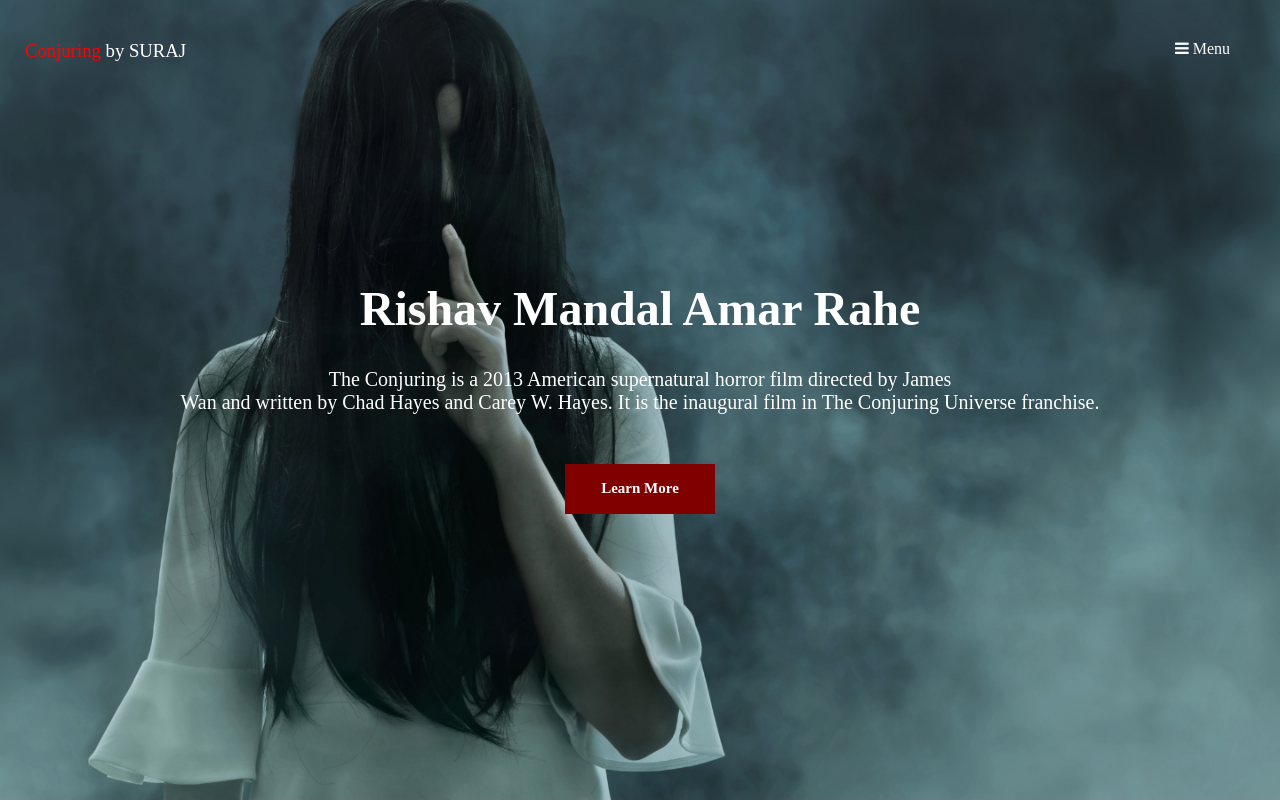
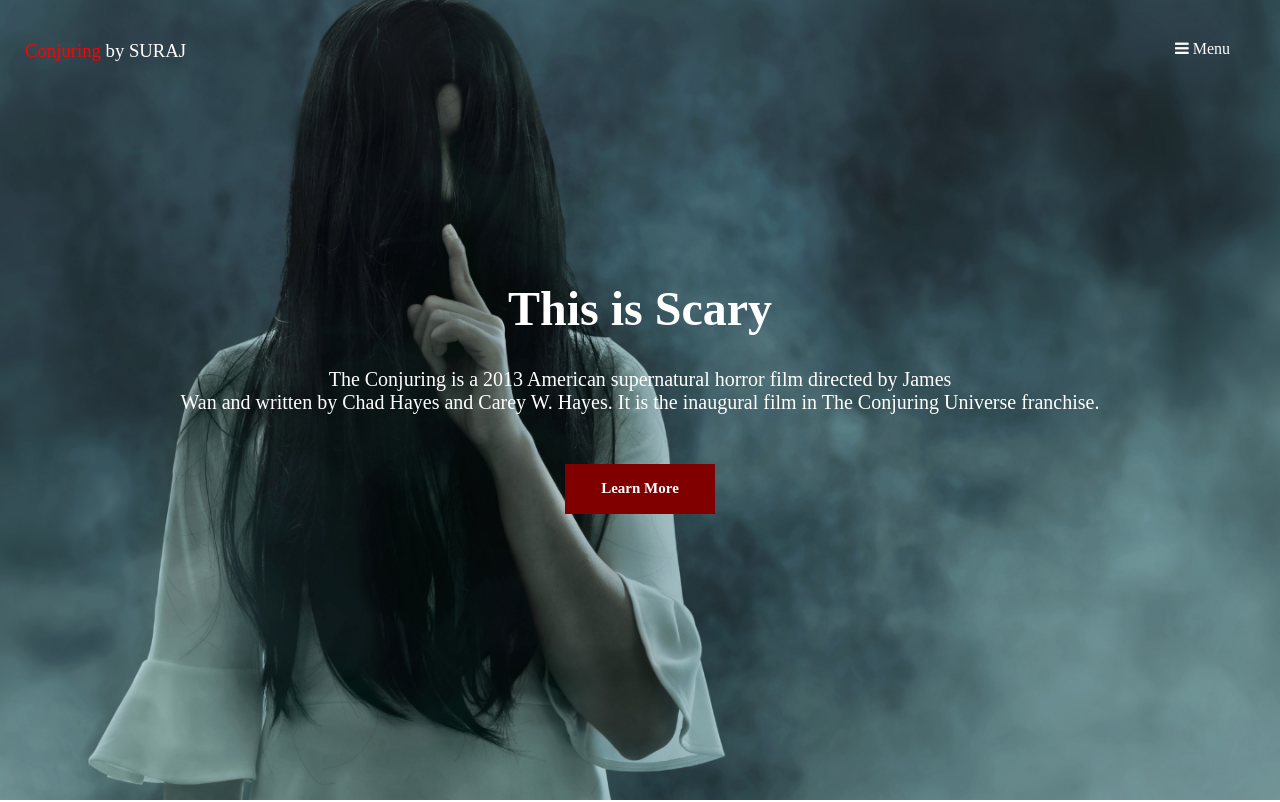
Before and after one commit to surajbarnwalsuryavanshi/Conjuring, a plain HTML site: page index.html in a window 1280 px wide. Shown: the top 802 px of the page. Drawn offline with Linux system fonts and the light colour scheme; a web font is replaced by a local one.

Commit message:
Update Website

```diff
--- a/index.html
+++ b/index.html
@@ -15,7 +15,7 @@
 
             <div class="banner">
 
-                <h1>Rishav Mandal Amar Rahe</h1>
+                <h1>This is Scary</h1>
 
                 <p>The Conjuring is a 2013 American supernatural horror film directed by James<br> Wan and written by Chad Hayes and Carey W. Hayes. It is the inaugural film in The Conjuring Universe franchise.</p>
 
```
